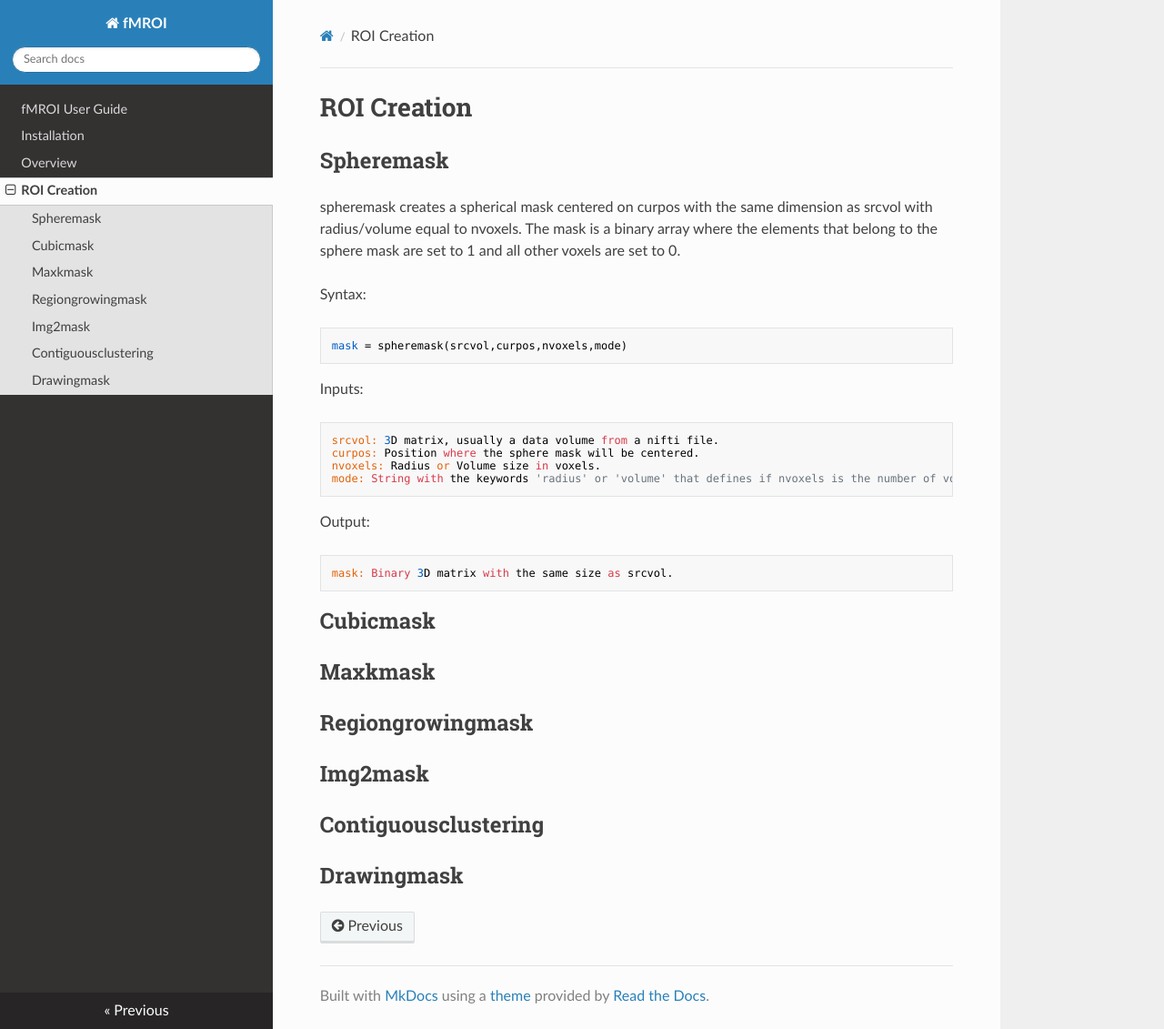
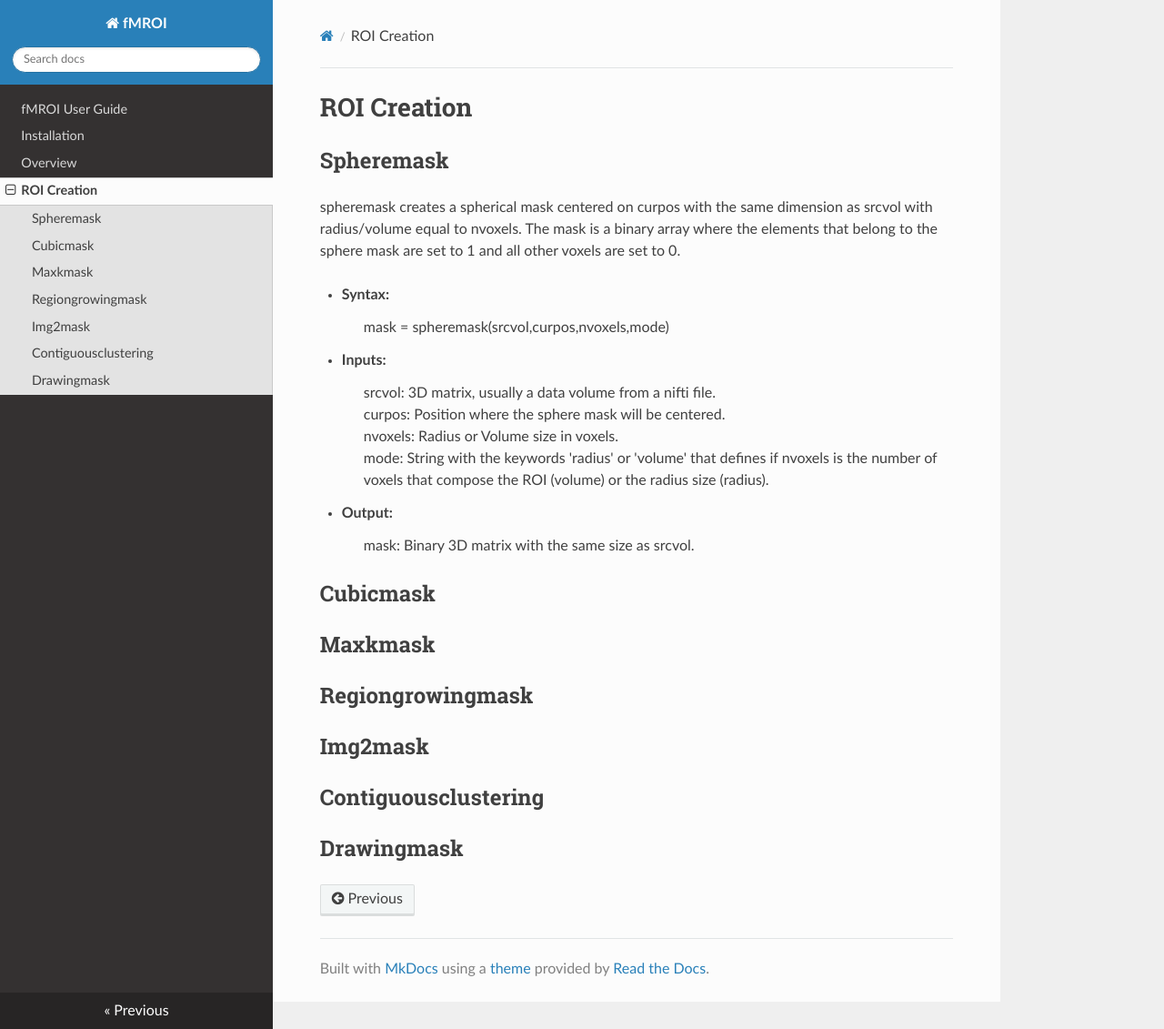
Before and after one commit to proactionlab/fmroi-docs, an MkDocs documentation site: the page built from docs/roi_creation.md, in a window 1280 px wide and 1131 px high. Shown: the whole window at 91% size. Built offline with MkDocs 1.6.1, drawn with Linux system fonts in a browser that asks for light colours; nearby versions of some CDN libraries; some of the changed lines change nothing that is shown.

Commit message:
update ROI creation page

```diff
--- a/docs/roi_creation.md
+++ b/docs/roi_creation.md
@@ -6,20 +6,20 @@
 
 spheremask creates a spherical mask centered on curpos with the same dimension as srcvol with radius/volume equal to nvoxels. The mask is a binary array where the elements that belong to the sphere mask are set to 1 and all other voxels are set to 0.
 
-Syntax:
+- **Syntax:**
 
-    mask = spheremask(srcvol,curpos,nvoxels,mode)
+    > mask = spheremask(srcvol,curpos,nvoxels,mode)
 
-Inputs:
+- **Inputs:**
 
-    srcvol: 3D matrix, usually a data volume from a nifti file.
-    curpos: Position where the sphere mask will be centered.
-    nvoxels: Radius or Volume size in voxels.
-    mode: String with the keywords 'radius' or 'volume' that defines if nvoxels is the number of voxels that compose the ROI (volume) or the radius size (radius).
+    > srcvol: 3D matrix, usually a data volume from a nifti file.<br>
+    > curpos: Position where the sphere mask will be centered.<br>
+    > nvoxels: Radius or Volume size in voxels.<br>
+    > mode: String with the keywords 'radius' or 'volume' that defines if nvoxels is the number of voxels that compose the ROI (volume) or the radius size (radius).<br>
 
-Output:
+- **Output:**
 
-    mask: Binary 3D matrix with the same size as srcvol.
+    > mask: Binary 3D matrix with the same size as srcvol.
 
 
 
```
